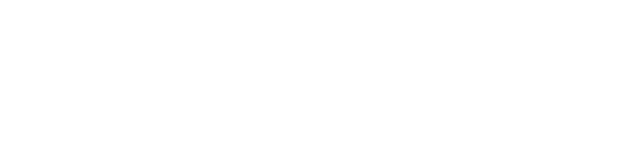
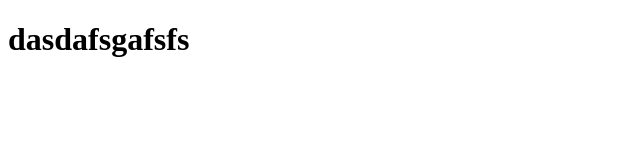
Before and after one commit to SuperFord/Work2, a plain HTML site: page about.html in a window 1280 px wide. Shown: the whole page, without its empty margins (0-640 px from the left). Drawn offline with Linux system fonts and the light colour scheme.

Commit message:
Update about.html

```diff
--- a/about.html
+++ b/about.html
@@ -7,6 +7,6 @@
     <title>Document</title>
 </head>
 <body>
-
+    <h1>dasdafsgafsfs</h1>
 </body>
 </html>
```
